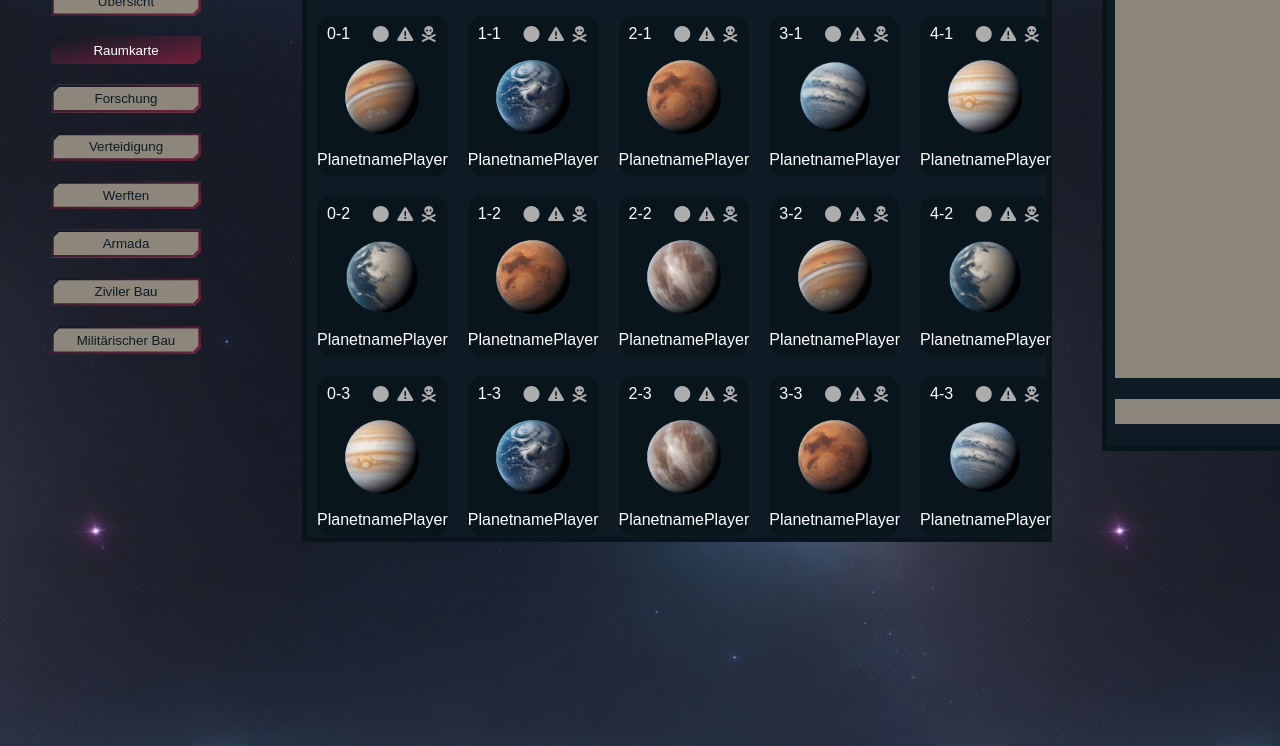
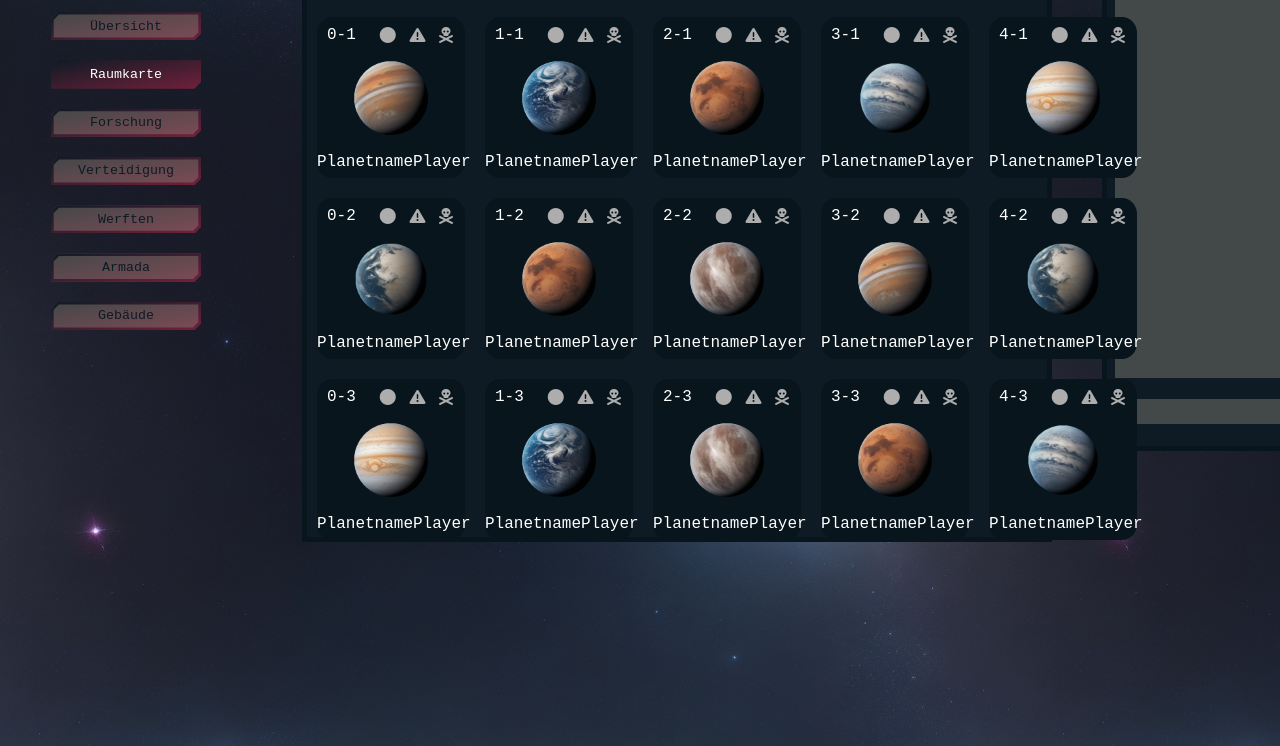
Before and after one commit to Freeman010/Gruppenprojektfmm, a plain HTML site: page Raumkarte/raumkarte.html in a window 1280 px wide. Shown: the part 420-1166 px from the top of the page. Drawn offline with Linux system fonts and the light colour scheme.

Commit message:
farben angepasst, home und raumkarte gefixt

```diff
--- a/Grundstruktur/colors.css
+++ b/Grundstruktur/colors.css
@@ -2,7 +2,7 @@
   /* Allgemeine Farben */
   --primary-color: #0e1b24;
   --secondary-color: #72203b;
-  --tertiary-color: #8d867b;
+  --tertiary-color: #8d867b6b;
   --highlight-color: #9cf741;
   --accent-color: #08151d;
 
--- a/Home/home.css
+++ b/Home/home.css
@@ -5,7 +5,7 @@
   padding: 0;
   box-sizing: border-box;
   text-decoration: none;
-  font-family: "Inconsolata", sans-serif;
+  font-family: "Inconsolata", monospace, sans-serif;
 }
 
 :root {
@@ -14,7 +14,7 @@
 }
 
 a {
-  color: var(--tertiary-color);
+  color: white;
 }
 
 body {
@@ -32,7 +32,7 @@ header {
   background-color: var(--primary-color);
   border-bottom: var(--secondary-color) 2px solid;
   padding: 5px;
-  font-weight: 600;
+  /* font-weight: 600; */
 }
 
 .head-bar {
@@ -50,7 +50,7 @@ header {
 
 .clock {
   min-width: 100px;
-  color: var(--tertiary-color);
+  color: white;
 }
 
 /* Elternteil */
@@ -222,7 +222,7 @@ header {
 .uebersicht-topcontent {
   width: 75%;
   height: 400px;
-  background-image: url(/Grundstruktur/img/Uebersicht/uebersicht-hintergrund.png);
+  background-image: url(/img/uebersicht-hintergrund-2.jpg);
   background-repeat: no-repeat;
   background-size: cover;
   --edge-size: 1.25em;
@@ -345,7 +345,7 @@ header {
 
 /* menu-buttons */
 .btn {
-  --background-color: #8d867b;
+  --background-color: var(--tertiary-color);
   --border-color: linear-gradient(to bottom right, #0e1b24, #72203b);
   --border-width: 0.2em;
   --edge-size: 0.5em;
--- a/Raumkarte/raumkarte.css
+++ b/Raumkarte/raumkarte.css
@@ -102,7 +102,7 @@ color: white;
 gehighlighted ist */
 
 .uebersicht{
-  --background-color: #8d867b;
+  --background-color: var(--tertiary-color);
   --border-color: linear-gradient(to bottom right, #0e1b24, #72203b);
   color: #0e1b24;
 }
--- a/Raumkarte/raumkarte.html
+++ b/Raumkarte/raumkarte.html
@@ -22,7 +22,7 @@
     <!-- Header-Grundstruktur -->
     <header>
       <div class="head-bar">
-        <a href="#">HOME</a>
+        <a href="../Home/home.html">HOME</a>
         <a href="#">NOTIZEN</a>
         <a href="#">HIGHSCORE</a>
         <a href="#">EINSTELLUNGEN</a>
@@ -111,10 +111,7 @@
             >
             <a href="#"><button class="btn werften">Werften</button></a>
             <a href="#"><button class="btn armada">Armada</button></a>
-            <a href="#"><button class="btn ziviler">Ziviler Bau</button></a>
-            <a href="#"
-              ><button class="btn militaerischer">Militärischer Bau</button></a
-            >
+            <a href="#"><button class="btn ziviler">Gebäude</button></a>
           </div>
           <div class="content-box">
             <div class="sonnensystem">
```
Also changed, not shown: Home/home.html (+4 -2 lines), fabi/forschung.css (+8 -6 lines).
